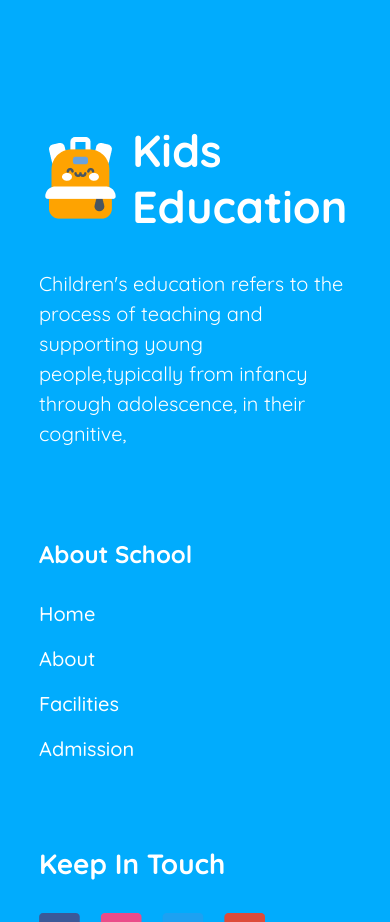
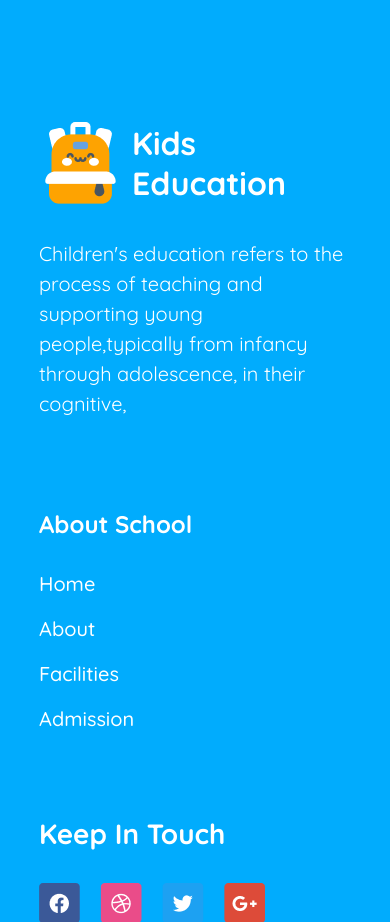
Before and after one commit to MD-MASUD-MIAH/school-kids-assignment-2, a plain HTML site: page index.html in a window 390 px wide. Shown: the part 3128-4050 px from the top of the page. Drawn offline with Linux system fonts and the light colour scheme; a web font is replaced by a local one.

Commit message:
third final and final commit

```diff
--- a/style/style.css
+++ b/style/style.css
@@ -627,6 +627,11 @@ margin-bottom: 32px;
         padding-bottom: 50px;
        }
 
+       .edu-kid h1{
+        font-size: 2rem;
+    }
+
+
     }
 
 
```
